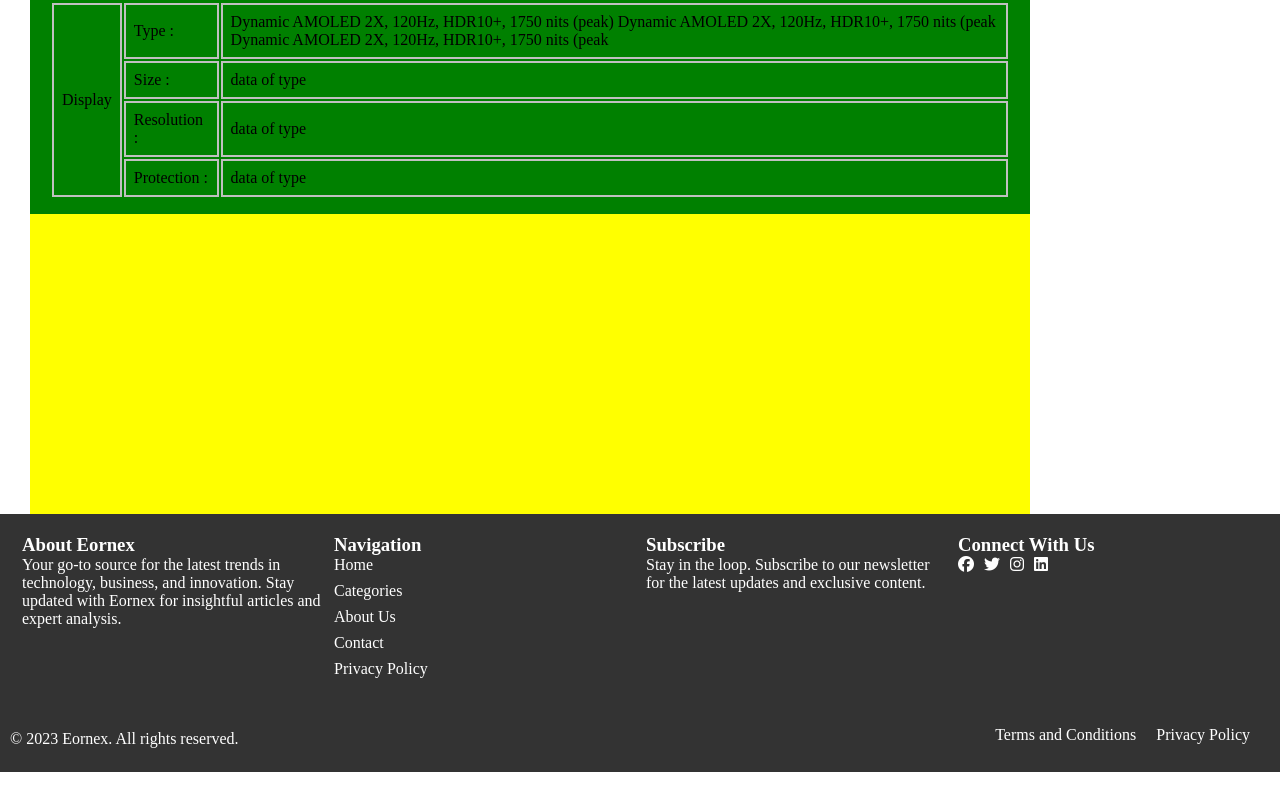
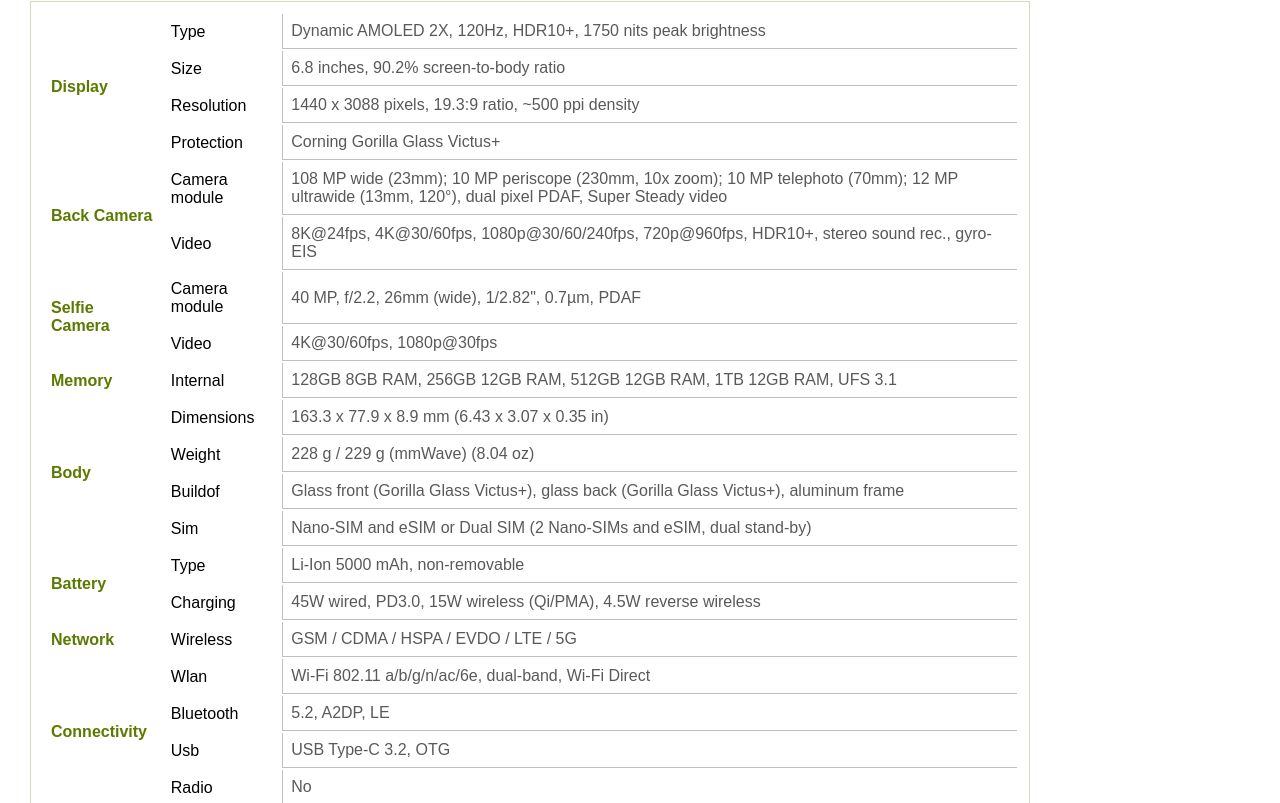
Before and after one commit to IqbalHossen18/Blogs.com, a Next.js app: page /mobileblog/1 in a window 1280 px wide. Shown: the part 1057-1860 px from the top of the page. Before the commit the page ends 1829 px from the top, so only its background shows below. Built offline with nearby package versions, Linux system fonts and the light colour scheme.

Commit message:
after mobile config table

```diff
--- a/components/Navbar.js
+++ b/components/Navbar.js
@@ -48,8 +48,8 @@ const Navbar = () => {
               </div>
             </div>
             <div className={Styles.sidelist}>
-              <Link href='/signup'><p>Top Trending</p></Link>
-              <Link href='/Allusers'><p>Bset Picks</p></Link>
+              <Link href='/toptrend'><p>Top Trending</p></Link>
+              <Link href='/bestpicks'><p>Bset Picks</p></Link>
               <Link href='/smartdevices'><p>Smart Devices</p></Link>
               <Link href='/gadgets'><p>Gadgets</p></Link>
               <Link href='/news'><p>News</p></Link>
--- a/pages/index.js
+++ b/pages/index.js
@@ -48,7 +48,7 @@ const Home = ({posts}) => {
       <div className={Styles.blogcontainer}>
         <div className={Styles.blogs}>
         {posts.map((items)=>{
-          return         <Link key={items.name} href={`https://blogs-com-timu.vercel.app/${items.category === 'watch'? 'watchblog': 'mobileblog'}/${items.name}`} className={Styles.blogItem}>
+          return         <Link key={items.name} href={`http://localhost:3000/${items.category === 'watch'? 'watchblog': 'mobileblog'}/${items.name}`} className={Styles.blogItem}>
           <div className={Styles.blogimg}>
             <Image id={Styles.blogimg} height={900} width={1200} src={`/${items.postimg}.jpg`} alt={`${items.name}`} />
           </div>
--- a/pages/mobileblog/[blog].js
+++ b/pages/mobileblog/[blog].js
@@ -12,7 +12,7 @@ const Mobileslug = () => {
                     <p>This is aobut okjlk  oiueorjlk lkejklwerkj wkerjweorjwoerj weriowejrowkdklf lk   osiudjowe</p>
                     <p>Launch</p>
                     <div className={Styles.imgdiv}>
-                    <Image id={Styles.imgtag} height={612} width={833} src="/galaxy22ultra.jpg" alt='mobile' />
+                        <Image id={Styles.imgtag} height={612} width={833} src="/galaxy22ultra.jpg" alt='mobile' />
                     </div>
                     <div className={Styles.affiliatelink}>
                         <Link href={'/'}><button>Buy at amazon</button></Link>
@@ -21,30 +21,118 @@ const Mobileslug = () => {
                     <p className={Styles.highlight}>Lorem ipsum dolor sit amet consectetur adipisicing elit. Dignissimos, facere consectetur? Ipsam sapiente minus voluptatem deserunt vel provident molestiae dolorum voluptas a nisi, ipsum fugiat sit praesentium perspiciatis eius quis mollitia reprehenderit eligendi fugit in repudiandae ipsa iste corrupti cupiditate. Dolorem, id! Minima laboriosam ipsum corrupti, voluptas quae nobis a.</p>
                 </section>
                 <section className={Styles.section2}>
-                        <div><h1>Configuration</h1></div>
-                        <div className={Styles.tables}>
-                        <table className={Styles.configdisplay}>
+                    <div><h1>Samsung Galaxy 22 Ultra/Configuration</h1></div>
+                    <div className={Styles.tables}>
+                        <table className={Styles.config}>
                             <tbody>
                                 <tr>
-                                    <td rowSpan={4}>Display</td>
-                                    <td>Type :</td>
-                                    <td>Dynamic AMOLED 2X, 120Hz, HDR10+, 1750 nits (peak) Dynamic AMOLED 2X, 120Hz, HDR10+, 1750 nits (peak Dynamic AMOLED 2X, 120Hz, HDR10+, 1750 nits (peak</td>
+                                    <td className={Styles.tablehead} rowSpan={4}>Display</td>
+                                    <td>Type</td>
+                                    <td className={Styles.tabledata}>Dynamic AMOLED 2X, 120Hz, HDR10+, 1750 nits peak brightness</td>
                                 </tr>
                                 <tr>
-                                    <td>Size :</td>
-                                    <td>data of type</td>
+                                    <td>Size</td>
+                                    <td className={Styles.tabledata}>6.8 inches, 90.2% screen-to-body ratio</td>
                                 </tr>
                                 <tr>
-                                    <td>Resolution :</td>
-                                    <td>data of type</td>
+                                    <td>Resolution</td>
+                                    <td className={Styles.tabledata}>1440 x 3088 pixels, 19.3:9 ratio, ~500 ppi density</td>
                                 </tr>
                                 <tr>
-                                    <td>Protection :</td>
-                                    <td>data of type</td>
+                                    <td>Protection</td>
+                                    <td className={Styles.tabledata}>Corning Gorilla Glass Victus+</td>
+                                </tr>
+                                {/* camera section  */}
+                                <tr>
+                                    <td className={Styles.tablehead} rowSpan={2}>Back Camera</td>
+                                    <td>Camera module</td>
+                                    <td className={Styles.tabledata}>
+                                        108 MP wide (23mm); 10 MP periscope (230mm, 10x zoom); 10 MP telephoto (70mm); 12 MP ultrawide (13mm, 120°), dual pixel PDAF, Super Steady video</td>
+                                </tr>
+                                <tr>
+                                    <td>Video</td>
+                                    <td className={Styles.tabledata}>	8K@24fps, 4K@30/60fps, 1080p@30/60/240fps, 720p@960fps, HDR10+, stereo sound rec., gyro-EIS</td>
+                                </tr>
+                                <tr>
+                                    <td className={Styles.tablehead} rowSpan={2}>Selfie Camera</td>
+                                    <td>Camera module</td>
+                                    <td className={Styles.tabledata}>40 MP, f/2.2, 26mm (wide), 1/2.82", 0.7µm, PDAF</td>
+                                </tr>
+                                <tr>
+                                    <td>Video</td>
+                                    <td className={Styles.tabledata}>4K@30/60fps, 1080p@30fps</td>
+                                </tr>
+                                {/* memory section  */}
+                                <tr>
+                                    <td className={Styles.tablehead}>Memory</td>
+                                    <td>Internal</td>
+                                    <td className={Styles.tabledata}>128GB 8GB RAM, 256GB 12GB RAM, 512GB 12GB RAM, 1TB 12GB RAM, UFS 3.1</td>
+                                </tr>
+                                {/* body sectioin */}
+                                <tr>
+                                    <td className={Styles.tablehead} rowSpan={4}>Body</td>
+                                    <td>Dimensions</td>
+                                    <td className={Styles.tabledata}>163.3 x 77.9 x 8.9 mm (6.43 x 3.07 x 0.35 in)</td>
+                                </tr>
+                                <tr>
+                                    <td>Weight</td>
+                                    <td className={Styles.tabledata}>228 g / 229 g (mmWave) (8.04 oz)</td>
+                                </tr>
+                                <tr>
+                                    <td>Buildof</td>
+                                    <td className={Styles.tabledata}>Glass front (Gorilla Glass Victus+), glass back (Gorilla Glass Victus+), aluminum frame</td>
+                                </tr>
+                                <tr>
+                                    <td>Sim</td>
+                                    <td className={Styles.tabledata}>Nano-SIM and eSIM or Dual SIM (2 Nano-SIMs and eSIM, dual stand-by)</td>
+                                </tr>
+                                {/* battery section  */}
+                                <tr>
+                                    <td className={Styles.tablehead} rowSpan={2}>Battery</td>
+                                    <td>Type</td>
+                                    <td className={Styles.tabledata}>Li-Ion 5000 mAh, non-removable</td>
+                                </tr>
+                                <tr>
+                                    <td>Charging</td>
+                                    <td className={Styles.tabledata}>45W wired, PD3.0, 15W wireless (Qi/PMA), 4.5W reverse wireless</td>
+                                </tr>
+                                {/* network section  */}
+                                <tr>
+                                    <td className={Styles.tablehead}>Network</td>
+                                    <td>Wireless</td>
+                                    <td className={Styles.tabledata}>GSM / CDMA / HSPA / EVDO / LTE / 5G</td>
+                                </tr>
+                                {/* connectivity section  */}
+                                <tr>
+                                    <td className={Styles.tablehead} rowSpan={4}>Connectivity</td>
+                                    <td>Wlan</td>
+                                    <td className={Styles.tabledata}>Wi-Fi 802.11 a/b/g/n/ac/6e, dual-band, Wi-Fi Direct</td>
+                                </tr>
+                                <tr>
+                                    <td>Bluetooth</td>
+                                    <td className={Styles.tabledata}>5.2, A2DP, LE</td>
+                                </tr>
+                                <tr>
+                                    <td>Usb</td>
+                                    <td className={Styles.tabledata}>USB Type-C 3.2, OTG</td>
+                                </tr>
+                                <tr>
+                                    <td>Radio</td>
+                                    <td className={Styles.tabledata}>No</td>
+                                </tr>
+                                {/* feature section  */}
+                                <tr>
+                                    <td className={Styles.tablehead} rowSpan={2}>Features</td>
+                                    <td>Face Id</td>
+                                    <td className={Styles.tabledata}>Yes</td>
+                                </tr>
+                                <tr>
+                                    <td>Fingerprint</td>
+                                    <td className={Styles.tabledata}>Under display , ultrasonic</td>
                                 </tr>
                             </tbody>
                         </table>
-                        </div>
+                    </div>
                 </section>
                 <section className={Styles.section3}>
 
--- a/styles/moblieslug.module.css
+++ b/styles/moblieslug.module.css
@@ -13,7 +13,6 @@
 .imgdiv{
     width: 100%;
     height:650px;
-
 }
 #imgtag{
     width: 100%;
@@ -37,21 +36,42 @@
     justify-content: center;
     align-items: center;
     flex-direction: column;
-    background-color: green;
+    /* background-color: green; */
 }
 .section2 div h1{
     margin:5px 0px;
 }
-.tables{
-    padding:0px 20px;
+
+.config{
+    cursor: pointer;
+    color:black;
+    font-family: sans-serif;
+    width: 100%;
+    padding: 10px;
+    background-color: #ffffff;
+    border:1px solid rgb(218, 218, 185);
 }
-.configdisplay tr td{
-    padding: 8px;
-    border: 2px solid silver;
+.config tr td{
+    padding:8px;
 }
 
-
+.tabledata{
+    border-left: 0.5px solid silver;
+    border-bottom: 1px solid silver;
+    color:rgb(90, 89, 89);
+}
+.tabledata:hover{
+    color:rgb(60, 58, 58);
+}
+.tablehead{
+    color:rgb(90, 122, 0);
+    font-weight: bold;
+    /* border-right:1px solid rgb(25, 101, 4); */
+}
+.tablehead:hover{
+    color:black;
+}
 .section3{
     height: 300px;
-    background-color: yellow;
+    background-color: rgb(232, 232, 47);
 }
```
